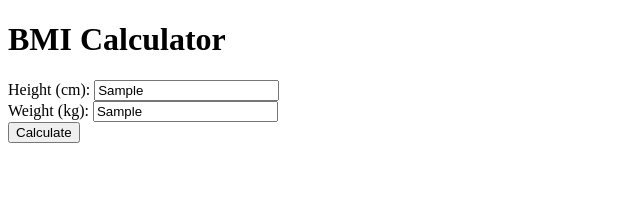
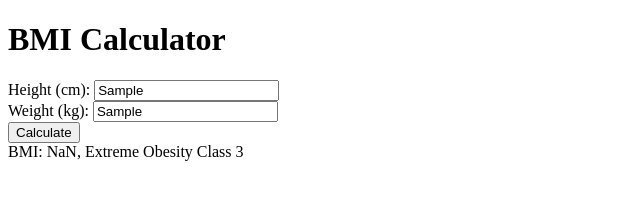
Before and after one commit to giacoletti/bmi_challenge_oct_2021, a website: page src/index.html in a window 1280 px wide. Both pictures are taken after typing "Sample", "Sample" into the empty fields and a click on the input "Calculate". Shown: the whole page, without its empty margins (0-640 px from the left). Drawn offline with Linux system fonts and the light colour scheme.

Commit message:
Adding user input test happy path and implementation code linking code to index.html

```diff
--- a/src/index.html
+++ b/src/index.html
@@ -17,6 +17,8 @@
         <input type="text" id="weight">
     </div>
     <input type="submit" id="submit-button" value="Calculate">
-    <script src=""></script>
+    <div id="response-message"></div>
+    <script src="./js/bmiCalculator.js"></script>
+    <script src="./js/index.js"></script>
 </body>
 </html>
--- /dev/null
+++ b/src/js/index.js
@@ -0,0 +1,11 @@
+// const BMICalculator = require('./bmiCalculator.js'); // doesn't work, need to figure out why, added <script> tag in index.html to get around
+const heightInput = document.getElementById('height');
+const weightInput = document.getElementById('weight');
+const button = document.getElementById('submit-button');
+const messageElement = document.getElementById('response-message');
+const BMI = new BMICalculator();
+
+button.addEventListener('click', () => {
+    const BMIResult = BMI.calculateBMIMetric({ height: heightInput.value, weight: weightInput.value });
+    messageElement.innerText = `BMI: ${BMIResult.value}, ${BMIResult.classification}`;
+});
```
Also changed, not shown: cypress/integration/userCanFillOutBMIForm.feature.js (added, +18 -0 lines).
